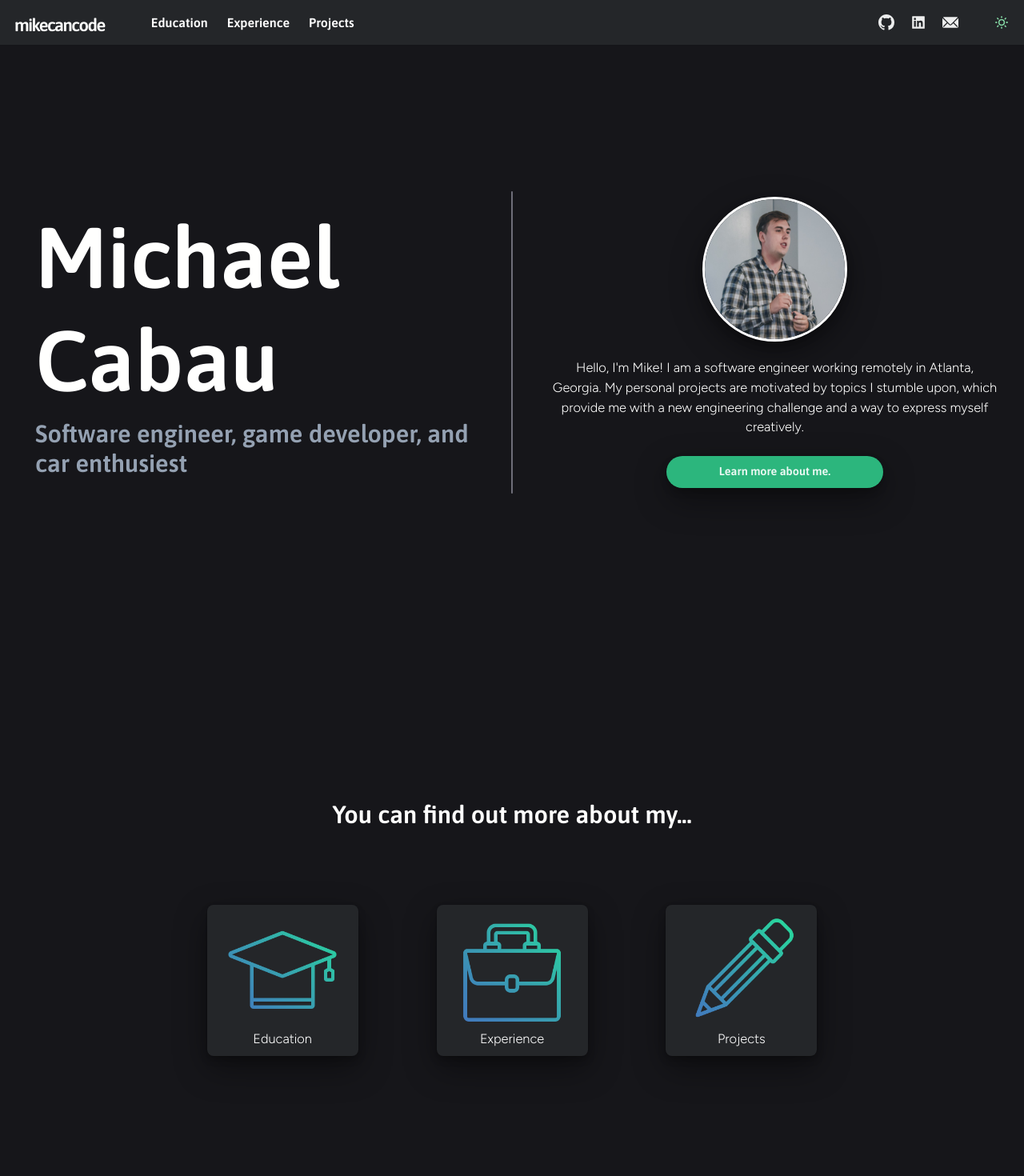
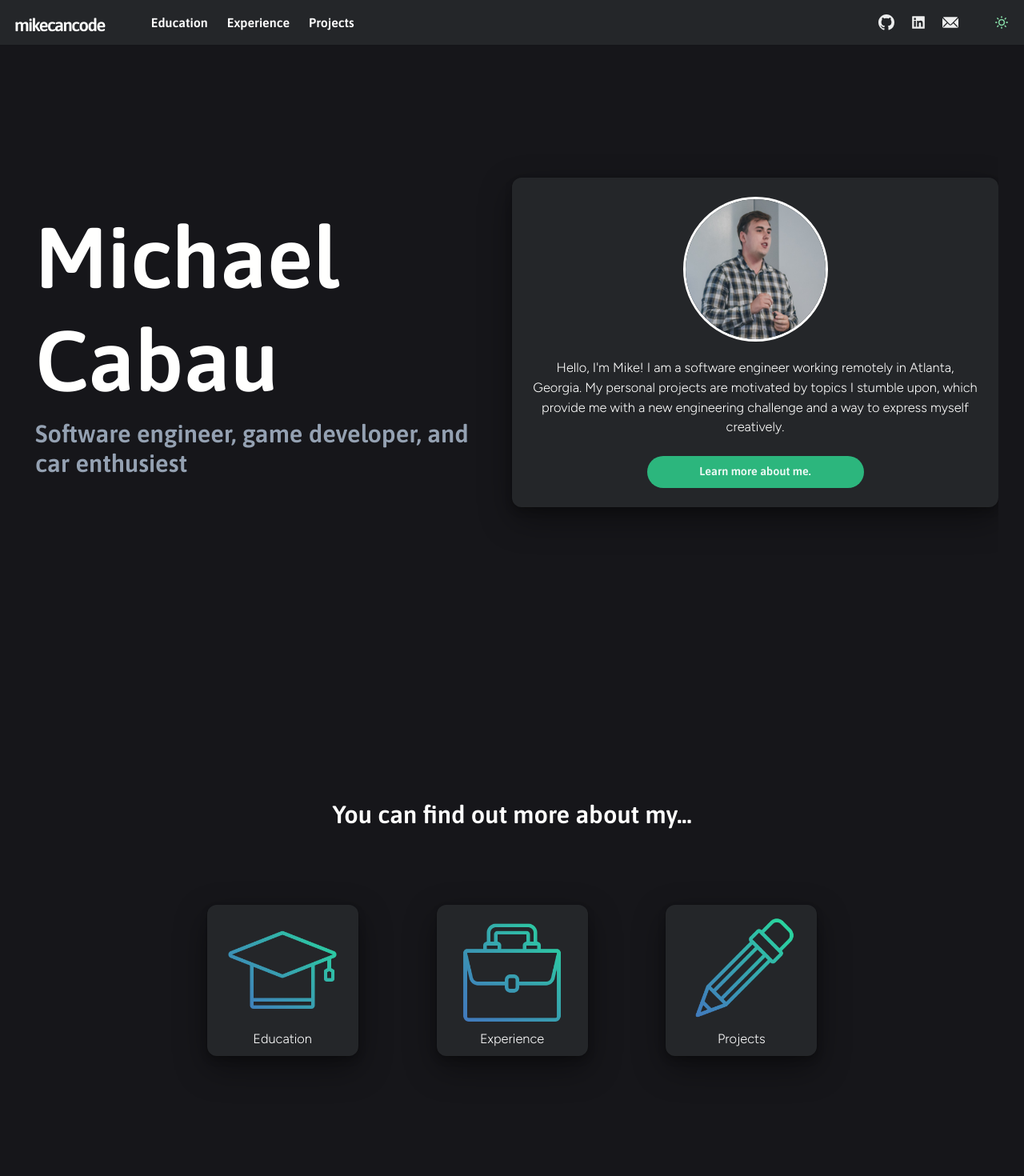
Before and after one commit to bcabau1/mike-can-code, a Next.js app: page / in a window 1280 px wide. Shown: the top 1470 px of the page at 80% size. Built offline with nearby package versions, Linux system fonts and the light colour scheme.

Commit message:
update snippitbio

```diff
--- a/components/buttonbar.js
+++ b/components/buttonbar.js
@@ -10,7 +10,7 @@ export default function ButtonBar({children}) {
     return (
         <Box w='100%' mt='6' position='relative' >
             <NextLink href='#banners'>
-                <Button display='block' margin='auto' borderRadius='full' w='calc(35% + 75px)' bg={useColorModeValue('#8bd3dd', '#2cb67d')} fontFamily='heading' boxShadow={useColorModeValue('lg', 'dark-lg')}>
+                <Button display='block' margin='auto' borderRadius='full' w='calc(35% + 75px)' bg={useColorModeValue('#8bd3dd', '#2cb67d')} fontFamily='heading' >
                             <Text as='h3' fontSize='calc(8px + .5vw)' >{children}</Text>
                 </Button>
             </NextLink>
--- a/components/snippetbio.js
+++ b/components/snippetbio.js
@@ -4,11 +4,13 @@ import ButtonBar from './buttonbar'
 
 export default function SnippetBio({children})    {
 
+    const color = `3px solid ${useColorModeValue('lightgrey','#fffffe')}`
+
     return (
         <>
-        <Box minH="10px" ml={12} my='6' w='100%' >
-                <Center><Image src='/images/profilepic.jpg' borderRadius='full' boxSize='calc(85px + 7.5vw)' mb='5' border='3px solid white' boxShadow={useColorModeValue('lg', 'dark-lg')}/></Center>
-                <Text noOfLines={8} textAlign='center' fontSize='calc(10px + .5vw)' fontFamily={'snippit'} color={useColorModeValue('#2d333a','#fffffe')}>
+        <Box minH="10px" m='6' w='100%'  >
+                <Center><Image src='/images/profilepic.jpg' borderRadius='full' boxSize='calc(85px + 7.5vw)' mb='5' border={color}/></Center>
+                <Text noOfLines={4} textAlign='center' fontSize='calc(10px + .5vw)' fontFamily={'snippit'} color={useColorModeValue('#2d333a','#fffffe')}>
                     {children}
                 </Text>
                 <ButtonBar>Learn more about me.</ButtonBar>
--- a/components/tabbanner.js
+++ b/components/tabbanner.js
@@ -25,7 +25,7 @@ export default function TabBanner(props) {
             transformTemplate={template}
             w='calc(125px + 5vw)'
             h='calc(125px + 5vw)'
-            borderRadius='lg'
+            borderRadius='xl'
             bg={useColorModeValue('#fffffe', '#242629')}
             whileHover={{ scale: 1.15}}
             whileTap={{scale: 0.8}}
--- a/pages/index.js
+++ b/pages/index.js
@@ -18,8 +18,7 @@ export default function Page(router) {
                             <Heading mr='3' as="h3" mt='1vh' textAlign='left' variant="sub-title">Software engineer, game developer, and car enthusiest</Heading>
                         </Box>
                     </Flex>
-                    <Divider bg={useColorModeValue('#272343','#a2a1b2')} h='calc(250px + 10vw)' w='1px' borderRadius='full' orientation='vertical' display='block' margin='auto'/>
-                    <Flex w='50%' align='center' justify='center'>
+                    <Flex w='50%' align='center' justify='center' bg={useColorModeValue('#fffffe', '#242629')} borderRadius='xl' boxShadow={useColorModeValue('lg', 'dark-lg')}>
                     <SnippetBio>
                         Hello, I'm Mike!
                         I am a software engineer working remotely in Atlanta, Georgia.
```
